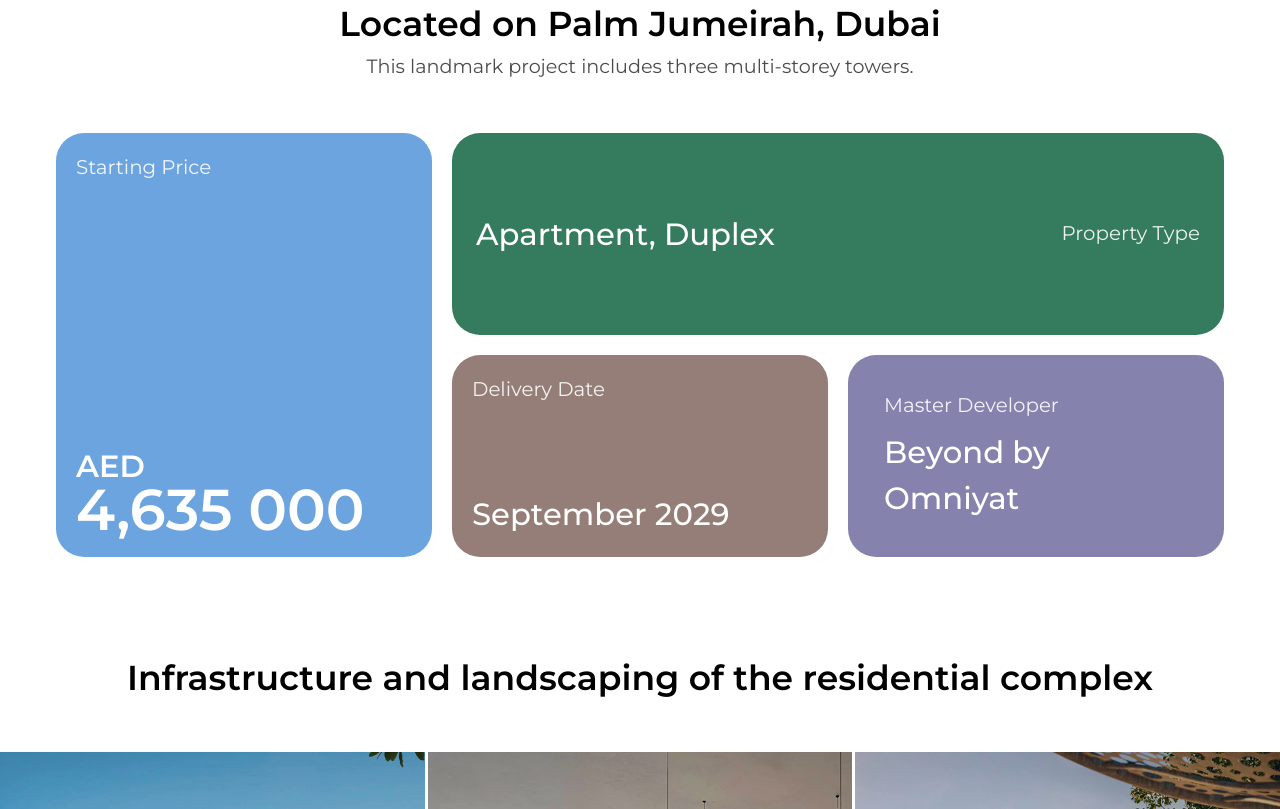
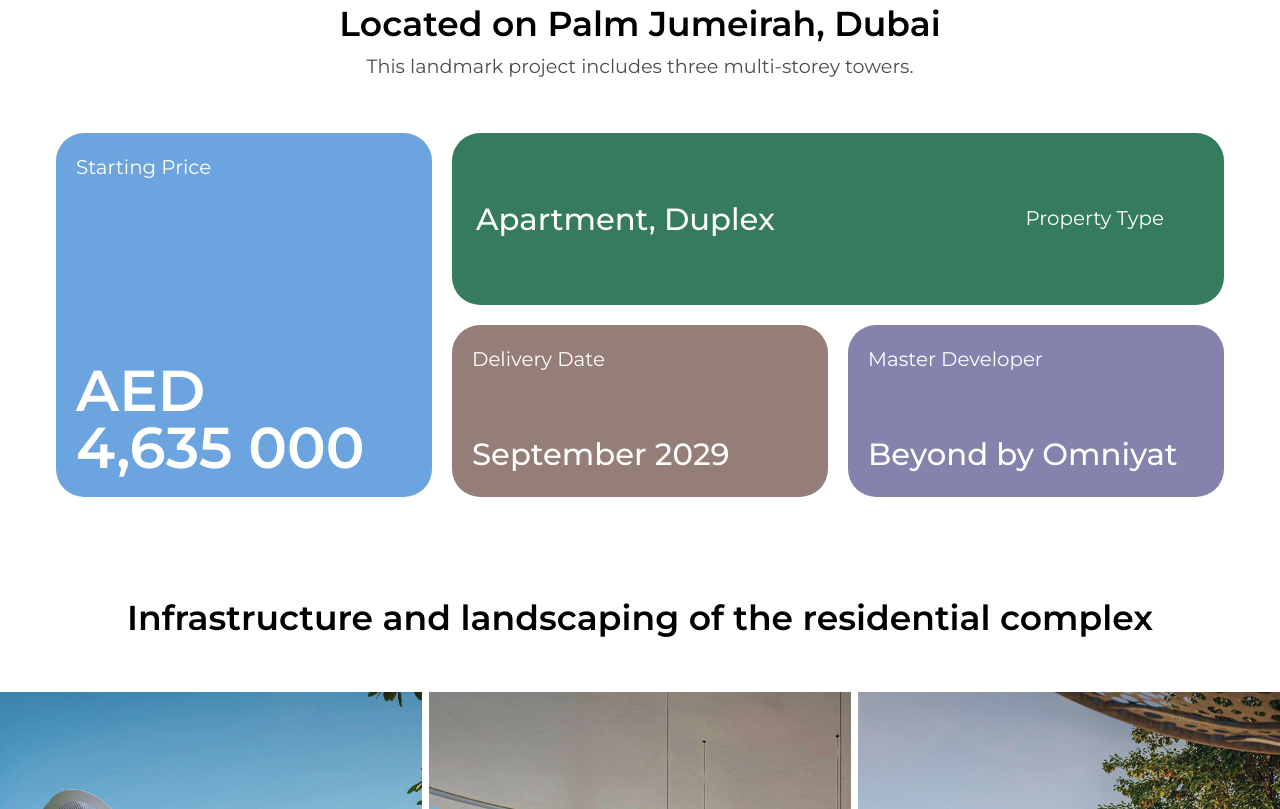
Before and after one commit to ZoomieOS/passo-landing, a website built with Vite: page index.html in a window 1280 px wide. Shown: the part 2391-3200 px from the top of the page. Built offline with nearby package versions, Linux system fonts and the light colour scheme; a web font is replaced by a local one.

Commit message:
add project

```diff
--- a/index.html
+++ b/index.html
@@ -191,31 +191,31 @@
 
         <div class="grid md:grid-cols-3 md:grid-rows-2 gap-[0.9375rem] md:gap-[1.25rem]">
             <div class="rounded-[1.75rem] p-[1.25rem] text-white flex flex-col justify-between md:row-span-2 bg-brand3 h-[200px] md:h-auto">
-                <div class="text-[clamp(1.125rem,1rem+0.3vw,1.25rem)] opacity-90">Starting Price</div>
+                <div class="text-[clamp(1.125rem,1rem+0.3vw,1.25rem)]">Starting Price</div>
                 <div class="mt-[0.5rem]">
-                    <div class="font-semibold leading-none text-[clamp(1.75rem,1.6rem+0.4vw,2rem)]">AED</div>
-                    <div class="font-semibold leading-[0.95] text-[clamp(2.5rem,2rem+2vw,3.75rem)]">4,635&nbsp;000</div>
+                    <div class="font-semibold leading-none text-[clamp(2.5rem,2rem+2vw,3.75rem)]">AED</div>
+                    <div class="font-semibold leading-none text-[clamp(2.5rem,2rem+2vw,3.75rem)]">4,635&nbsp;000</div>
                 </div>
             </div>
 
-            <div class="rounded-[1.75rem] px-[1.5rem] py-[2.25rem] text-white bg-brand2 md:col-span-2
+            <div class="rounded-[1.75rem] px-[1.5rem] py-[1.25rem] text-white bg-brand2 md:col-span-2
                   flex flex-col justify-between h-[200px] md:h-auto md:flex-row md:items-center md:justify-between">
                 <div class="text-[clamp(1.75rem,1.6rem+0.4vw,2rem)] font-medium order-2 md:order-1 whitespace-nowrap">
                     Apartment, Duplex
                 </div>
-                <div class="text-[clamp(1.125rem,1rem+0.3vw,1.25rem)] opacity-90 order-1 md:order-2">
+                <div class="text-[clamp(1.125rem,1rem+0.3vw,1.25rem)] order-1 md:order-2 md:relative md:right-9">
                     Property Type
                 </div>
             </div>
 
-            <div class="rounded-[1.75rem] p-[1.25rem] text-white flex flex-col justify-between bg-brand1 h-[200px] md:h-auto">
-                <div class="text-[clamp(1.125rem,1rem+0.3vw,1.25rem)] opacity-90">Delivery Date</div>
+            <div class="rounded-[1.75rem] p-[1.25rem] gap-12 text-white flex flex-col justify-between bg-brand1 h-[200px] md:h-auto">
+                <div class="text-[clamp(1.125rem,1rem+0.3vw,1.25rem)]">Delivery Date</div>
                 <div class="mt-[0.5rem] font-medium text-[clamp(1.75rem,1.6rem+0.4vw,2rem)]">September 2029</div>
             </div>
 
-            <div class="rounded-[1.75rem] p-[2.25rem] text-white flex flex-col justify-between bg-brand4 h-[200px] md:h-auto">
-                <div class="text-[clamp(1.125rem,1rem+0.3vw,1.25rem)] opacity-90">Master Developer</div>
-                <div class="mt-[0.5rem] font-medium text-[clamp(1.75rem,1.6rem+0.4vw,2rem)]">Beyond by Omniyat</div>
+            <div class="rounded-[1.75rem] p-[1.25rem] gap-12 text-white flex flex-col justify-between bg-brand4 h-[200px] md:h-auto">
+                <div class="text-[clamp(1.125rem,1rem+0.3vw,1.25rem)]">Master Developer</div>
+                <div class="mt-[0.5rem] font-medium text-[clamp(1.75rem,1.6rem+0.4vw,2rem)] whitespace-nowrap">Beyond by Omniyat</div>
             </div>
         </div>
     </div>
@@ -229,7 +229,7 @@
                 Infrastructure and landscaping of the residential complex
             </h3>
 
-            <div class="grid md:grid-cols-3 gap-2 md:gap-[0.2rem]">
+            <div class="grid md:grid-cols-3 gap-2 md:gap-[0.4rem]">
                 <figure class="relative rounded-[1rem] md:rounded-none overflow-hidden">
                     <img src="/assets/images/complex/infra/infra_1.jpg" class="w-full h-[14rem] md:h-[40rem] object-cover" alt="">
                     <div class="absolute inset-0 pointer-events-none bg-[linear-gradient(180deg,rgba(0,0,0,0.25)_0%,rgba(0,0,0,0.0)_40%,rgba(0,0,0,0.35)_100%)]"></div>
```
